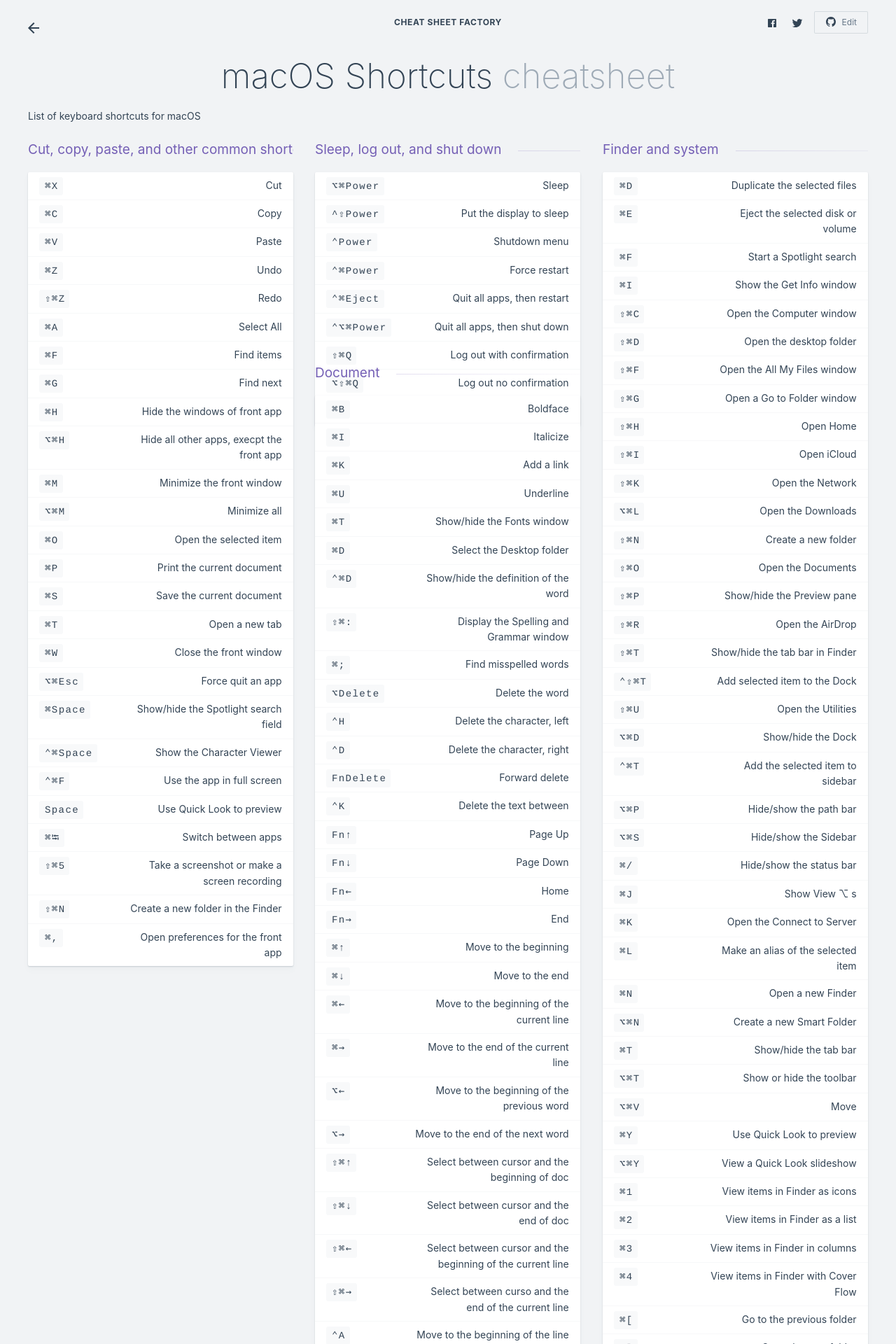
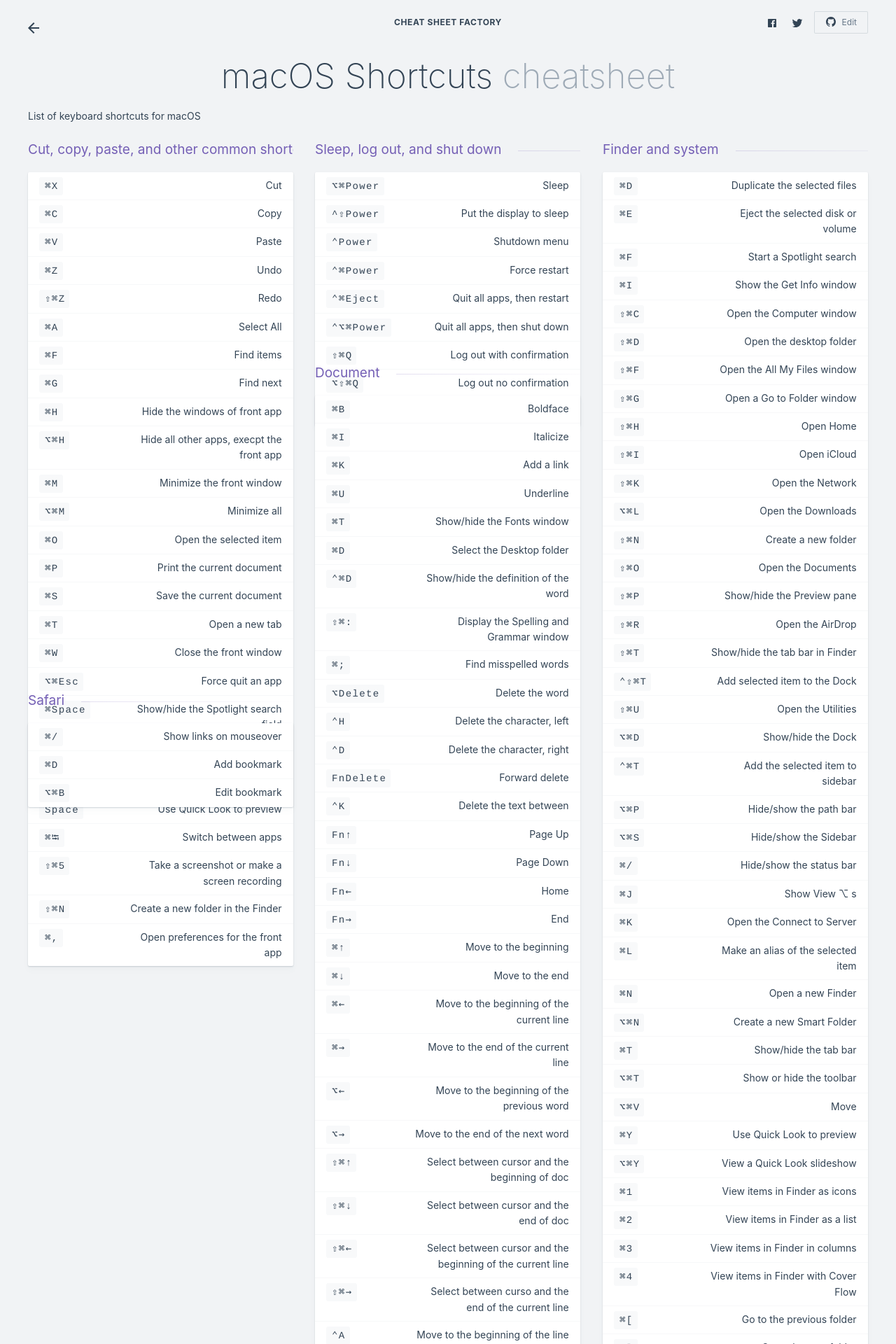
Before and after one commit to kasramp/cheat-sheet-factory, a Jekyll site: the page built from macOS/macos-shortcuts.md, in a window 1280 px wide. Shown: the top 1920 px of the page at 70% size. Built offline with Jekyll 4.4.1, drawn with Linux system fonts in a browser that asks for light colours.

Commit message:
Add safari bookmark

```diff
--- a/macOS/macos-shortcuts.md
+++ b/macOS/macos-shortcuts.md
@@ -166,3 +166,10 @@ Shortcuts
 | `⌘=` | Reset the size |
 | `⇧⌘?` | Open the Help |
 {: .-shortcuts}
+
+### Safari
+
+| `⌘/` | Show links on mouseover |
+| `⌘D` | Add bookmark |
+| `⌥⌘B` | Edit bookmark |
+{: .-shortcuts}
```
